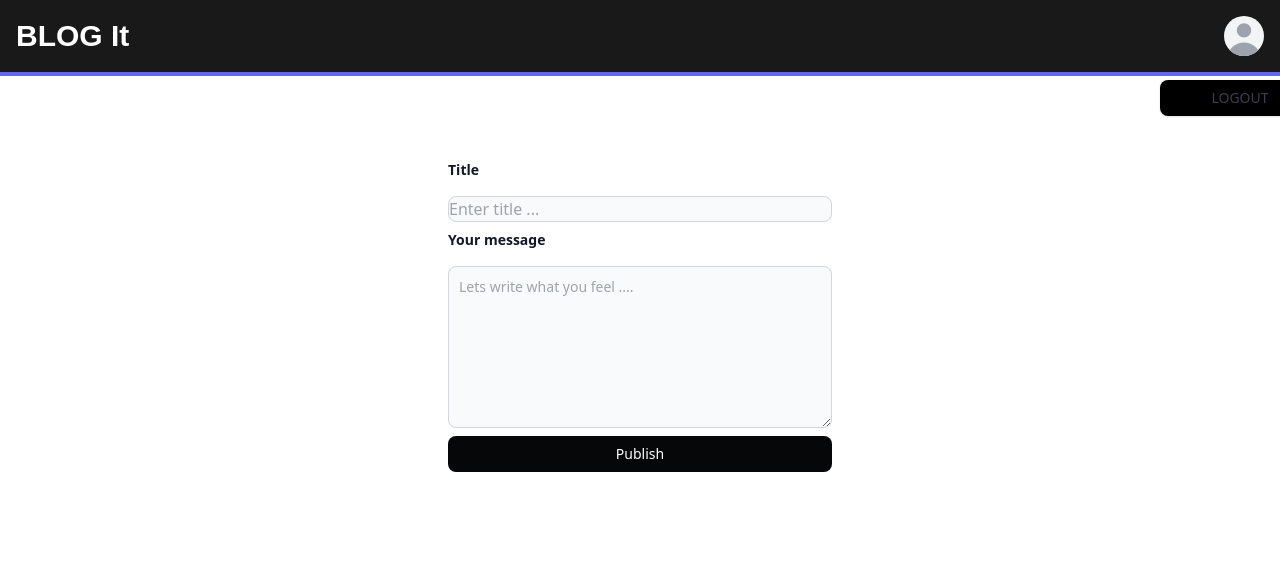
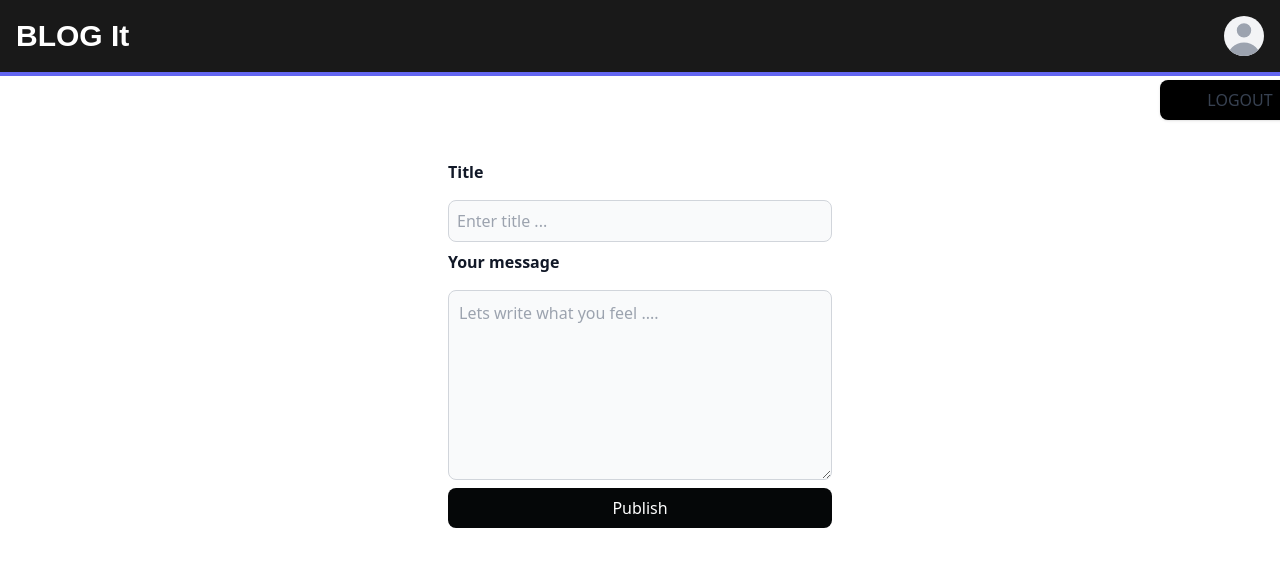
Before and after one commit to ImThanOs36/medium-blog, a React (Vite) app in the folder frontend/: page /publish in a window 1280 px wide. Both pictures are taken after a click on the button 1244 px from the left and 36 px from the top of the page. Shown: the top 566 px of the page. Built offline with nearby package versions, Linux system fonts and the light colour scheme; a web font is replaced by a local one.

Commit message:
covering up frontend

```diff
--- a/frontend/src/components/Appbar.tsx
+++ b/frontend/src/components/Appbar.tsx
@@ -16,7 +16,7 @@ function Appbar({ isThat }: isThatType) {
                     <div className="flex items-center gap-5 md:order-2 space-x-3 md:space-x-0 rtl:space-x-reverse">
                         {isThat ? <nav>
 
-                            <div className="font-bold text-white bg-indigo-500 px-5 py-2 rounded-full">
+                            <div className="font-bold text-white bg-indigo-500 px-5 py-2 rounded-full hover:scale-105">
 
                                 <Link to={"/publish"}>New</Link>
                             </div>
--- a/frontend/src/components/Auth.tsx
+++ b/frontend/src/components/Auth.tsx
@@ -35,7 +35,7 @@ function Auth({ type }: { type: "signup" | "signin" }) {
     return (
         <div className='font-satoshi'>
             <div className="mx-auto border bg-gray-50 px-4 py-4 rounded-md flex flex-col  ">
-                <div className='text-sm text-red-600 text-center font-bold' >
+                <div className='text-base text-red-600 text-center font-bold' >
                     {isError ? <p>Login or Password Invalid</p> : ""}
                 </div>
 
@@ -61,9 +61,9 @@ function Auth({ type }: { type: "signup" | "signin" }) {
                     }))
 
                 }} />
-                <button type="submit" onClick={sendRequest} className="text-center text-white bg-black font-medium rounded-lg text-sm w-full sm:w-auto px-5 py-2.5 capitalize">{type}</button>
+                <button type="submit" onClick={sendRequest} className="text-center text-white bg-black font-medium rounded-lg text-base w-full sm:w-auto px-5 py-2.5 capitalize">{type}</button>
                 <div>
-                    <p className='text-sm pb-1 text-center'> {type == 'signup' ? " Already have an account ," : "dont have an account, "}
+                    <p className='text-base pb-1 text-center'> {type == 'signup' ? " Already have an account ," : "dont have an account, "}
                         <Link to={type === "signin" ? "/signup" : "/signin"}>
                             <b className='capitalize'>{type == 'signin' ? "signup" : "signin"}</b>
                         </Link>
@@ -84,8 +84,8 @@ interface LabelInputType {
 
 function LabelInput({ label, placeholder, onChange, type }: LabelInputType) {
     return <div className="mb-5">
-        <label htmlFor="name" className="block mb-2 text-sm font-semibold text-gray-900 ">{label}</label>
-        <input onChange={onChange} type={type} id={label} className=" border border-gray-300 text-gray-900 text-sm font-bold rounded-lg  focus:ring-black focus:border-neutral-950 block w-full sm:min-w-80  py-2 px-3 " placeholder={placeholder} required />
+        <label htmlFor="name" className="block mb-2 text-base font-semibold text-gray-900 ">{label}</label>
+        <input onChange={onChange} type={type} id={label} className=" border border-gray-300 text-gray-900 text-base font-bold rounded-lg  focus:ring-black focus:border-neutral-950 block w-full sm:min-w-80  py-2 px-3 " placeholder={placeholder} required />
     </div>
 
 }
--- a/frontend/src/components/BlogCard.tsx
+++ b/frontend/src/components/BlogCard.tsx
@@ -29,7 +29,7 @@ function BlogCard({
         <div className="font-clash_display border-b-2 border-gray-200 px-5 py-2 w-full " key={id}>
             <div className=" gap-3 sm:gap-5 justify-between flex flex-col-reverse sm:flex-row">
 
-                <div className="w-3/4 flex flex-col gap-6 ">
+                <div className="sm:w-3/4 flex flex-col gap-6 ">
                     <h2 className="text-2xl capitalize font-semibold">{title}</h2>
                     <p className={`font-satoshi font-medium text-gray-900 min-h-18 ${line ? "max-h-18 overflow-hidden" : ""}`}>{content.split('\n').map((line, index) => (
                         <span key={index}>
--- a/frontend/src/components/Dropdown.tsx
+++ b/frontend/src/components/Dropdown.tsx
@@ -13,7 +13,7 @@ function Dropdown() {
       <div className="relative flex justify-center flex-col">
 
 
-        <button type="button" onClick={handleclick}> <div className="relative w-10 h-10 overflow-hidden bg-gray-100 rounded-full dark:bg-gray-600">
+        <button type="button" onClick={handleclick}> <div className="relative w-10 h-10 overflow-hidden bg-gray-100 rounded-full  dark:bg-gray-600 hover:scale-105">
 
           <svg className="absolute w-12 h-12 text-gray-400 -left-1" fill="currentColor" viewBox="0 0 20 20"
             xmlns="http://www.w3.org/200.svg"><path fillRule="evenodd" d="M10 9a3 3 0 100-6 3 3 0 000 6zm-7 9a7 7 0 1114 0H3z" clipRule="evenodd">
@@ -22,7 +22,7 @@ function Dropdown() {
         </div></button>
 
         {!isOpen ? null : <div id="dropdown" className="z-10 absolute top-16 -right-14   bg-black divide-y divide-gray-100 rounded-lg shadow px-1 w-40 text-center">
-          <ul className="py-2 text-sm text-gray-700 dark:text-gray-200" aria-labelledby="dropdownDefaultButton">
+          <ul className="py-2 text-base text-gray-700 dark:text-gray-200" aria-labelledby="dropdownDefaultButton">
             <li className="cursor-pointer" onClick={() => {
               localStorage.removeItem('token');
               navigate("/signin")
--- a/frontend/src/pages/Publish.tsx
+++ b/frontend/src/pages/Publish.tsx
@@ -26,15 +26,15 @@ function Publish() {
       <Appbar isThat={false} />
       <div className="pt-40 p-3">
         <form className="max-w-sm mx-auto flex flex-col  gap-2">
-          <label htmlFor="title" className="block mb-2 text-sm font-semibold text-gray-900">Title</label>
-          <input type="text" name="title" id="title" className="text-gray-900 bg-gray-50 rounded-lg border border-gray-300 focus:ring-blue-500 focus:border-blue-500 " placeholder="Enter title ..." onChange={(e) => {
+          <label htmlFor="title" className="block mb-2 text-base font-semibold text-gray-900">Title</label>
+          <input type="text" name="title" id="title" className="text-gray-900 bg-gray-50 rounded-lg border border-gray-300 focus:ring-blue-500 focus:border-blue-500 p-2" placeholder="Enter title ..." onChange={(e) => {
             setPostInputs(c => ({
               ...c,
               title: e.target.value,
             }))
           }} />
-          <label htmlFor="message" className="block mb-2 text-sm font-semibold text-gray-900 ">Your message</label>
-          <textarea id="message" rows={7} className="block p-2.5 w-full text-sm text-gray-900 bg-gray-50 rounded-lg border border-gray-300 focus:ring-blue-500 focus:border-blue-500 " placeholder="Lets write what you feel ...." onChange={(e) => {
+          <label htmlFor="message" className="block mb-2 text-base font-semibold text-gray-900 ">Your message</label>
+          <textarea id="message" rows={7} className="block p-2.5 w-full text-base text-gray-900 bg-gray-50 rounded-lg border border-gray-300 focus:ring-blue-500 focus:border-blue-500 " placeholder="Lets write what you feel ...." onChange={(e) => {
             setPostInputs(c => ({
               ...c,
               content: e.target.value
@@ -43,7 +43,7 @@ function Publish() {
 
 
 
-          <button type="button" className="text-white bg-[#050708] hover:bg-[#050708]/90  max-w-25 font-medium rounded-lg text-sm  py-2 px-3 text-center flex justify-center " onClick={() => {
+          <button type="button" className="text-white bg-[#050708] hover:bg-[#050708]/90  max-w-25 font-medium rounded-lg text-base  py-2 px-3 text-center flex justify-center " onClick={() => {
 
             if (checkInputs(post)) {
               setLoading(true)
```
